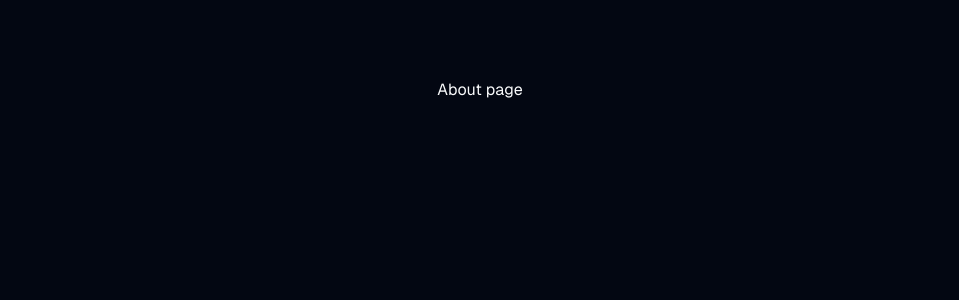
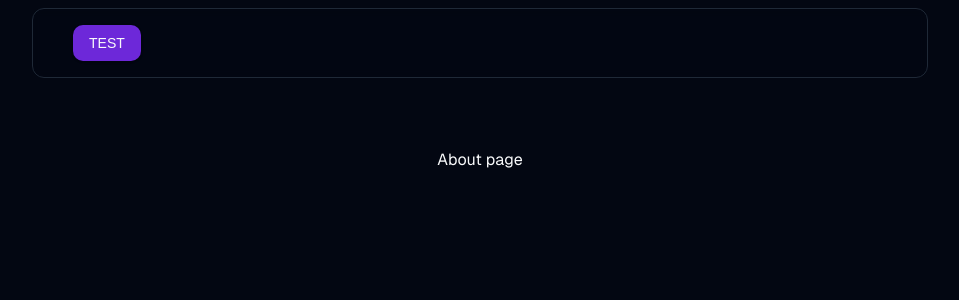
Before and after one commit to kujo205/nasa-space-hackakon-2025, a Next.js app: page /about in a window 1280 px wide. Shown: the top 300 px of the page, without its empty margins (160-1119 px from the left). Built offline with nearby package versions, Linux system fonts and the light colour scheme.

Commit message:
faat: partially added header

```diff
--- a/package.json
+++ b/package.json
@@ -17,6 +17,7 @@
     "@radix-ui/react-slot": "^1.1.0",
     "@supabase/supabase-js": "^2.45.4",
     "@types/pg": "^8.11.10",
+    "autoprefixer": "^10.4.20",
     "class-variance-authority": "^0.7.0",
     "clsx": "^2.1.1",
     "kysely": "^0.27.4",
--- a/src/app/layout.tsx
+++ b/src/app/layout.tsx
@@ -1,6 +1,7 @@
 import type { Metadata } from "next";
 import localFont from "next/font/local";
 import { ThemeProvider } from "@/components/ThemeProvider";
+import Header from "@/components/Header";
 
 import "./globals.css";
 
@@ -28,7 +29,7 @@ export default function RootLayout({
   return (
     <html lang="en">
       <body
-        className={`${geistSans.variable} ${geistMono.variable} antialiased`}
+        className={`${geistSans.variable} ${geistMono.variable} relative antialiased min-h-screen`}
       >
         <ThemeProvider
           attribute="class"
@@ -36,6 +37,7 @@ export default function RootLayout({
           enableSystem
           disableTransitionOnChange
         >
+          <Header />
           {children}
         </ThemeProvider>
       </body>
--- /dev/null
+++ b/src/components/Header.tsx
@@ -0,0 +1,9 @@
+import { Button } from "@/components/ui/button";
+
+export default function Header() {
+  return (
+    <header className="w-full max-w-4xl mx-auto bg-background/50 border px-10 py-4 sticky top-2 rounded-lg backdrop-blur-sm z-10">
+      <Button> TEST</Button>
+    </header>
+  );
+}
--- a/tailwind.config.ts
+++ b/tailwind.config.ts
@@ -10,53 +10,53 @@ const config: Config = {
   theme: {
     extend: {
       colors: {
-  			background: 'hsl(var(--background))',
-  			foreground: 'hsl(var(--foreground))',
+        background: "hsl(var(--background))",
+        foreground: "hsl(var(--foreground))",
         card: {
-  				DEFAULT: 'hsl(var(--card))',
-  				foreground: 'hsl(var(--card-foreground))'
+          DEFAULT: "hsl(var(--card))",
+          foreground: "hsl(var(--card-foreground))",
         },
         popover: {
-  				DEFAULT: 'hsl(var(--popover))',
-  				foreground: 'hsl(var(--popover-foreground))'
+          DEFAULT: "hsl(var(--popover))",
+          foreground: "hsl(var(--popover-foreground))",
         },
         primary: {
-  				DEFAULT: 'hsl(var(--primary))',
-  				foreground: 'hsl(var(--primary-foreground))'
+          DEFAULT: "hsl(var(--primary))",
+          foreground: "hsl(var(--primary-foreground))",
         },
         secondary: {
-  				DEFAULT: 'hsl(var(--secondary))',
-  				foreground: 'hsl(var(--secondary-foreground))'
+          DEFAULT: "hsl(var(--secondary))",
+          foreground: "hsl(var(--secondary-foreground))",
         },
         muted: {
-  				DEFAULT: 'hsl(var(--muted))',
-  				foreground: 'hsl(var(--muted-foreground))'
+          DEFAULT: "hsl(var(--muted))",
+          foreground: "hsl(var(--muted-foreground))",
         },
         accent: {
-  				DEFAULT: 'hsl(var(--accent))',
-  				foreground: 'hsl(var(--accent-foreground))'
+          DEFAULT: "hsl(var(--accent))",
+          foreground: "hsl(var(--accent-foreground))",
         },
         destructive: {
-  				DEFAULT: 'hsl(var(--destructive))',
-  				foreground: 'hsl(var(--destructive-foreground))'
+          DEFAULT: "hsl(var(--destructive))",
+          foreground: "hsl(var(--destructive-foreground))",
         },
-  			border: 'hsl(var(--border))',
-  			input: 'hsl(var(--input))',
-  			ring: 'hsl(var(--ring))',
+        border: "hsl(var(--border))",
+        input: "hsl(var(--input))",
+        ring: "hsl(var(--ring))",
         chart: {
-  				'1': 'hsl(var(--chart-1))',
-  				'2': 'hsl(var(--chart-2))',
-  				'3': 'hsl(var(--chart-3))',
-  				'4': 'hsl(var(--chart-4))',
-  				'5': 'hsl(var(--chart-5))'
-  			}
+          "1": "hsl(var(--chart-1))",
+          "2": "hsl(var(--chart-2))",
+          "3": "hsl(var(--chart-3))",
+          "4": "hsl(var(--chart-4))",
+          "5": "hsl(var(--chart-5))",
+        },
       },
       borderRadius: {
-  			lg: 'var(--radius)',
-  			md: 'calc(var(--radius) - 2px)',
-  			sm: 'calc(var(--radius) - 4px)'
-  		}
-  	}
+        lg: "var(--radius)",
+        md: "calc(var(--radius) - 2px)",
+        sm: "calc(var(--radius) - 4px)",
+      },
+    },
   },
   plugins: [require("tailwindcss-animate")],
 };
```
Also changed, not shown: .eslintrc.json, 1 other file (tests, documents, lock files or other folders). Lines whose indentation alone changed are shown as unchanged.
